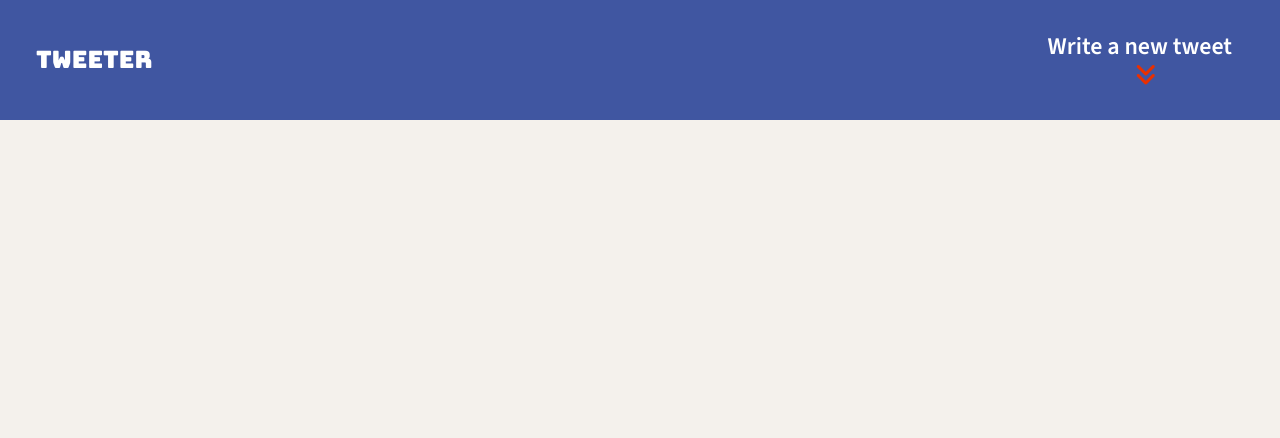
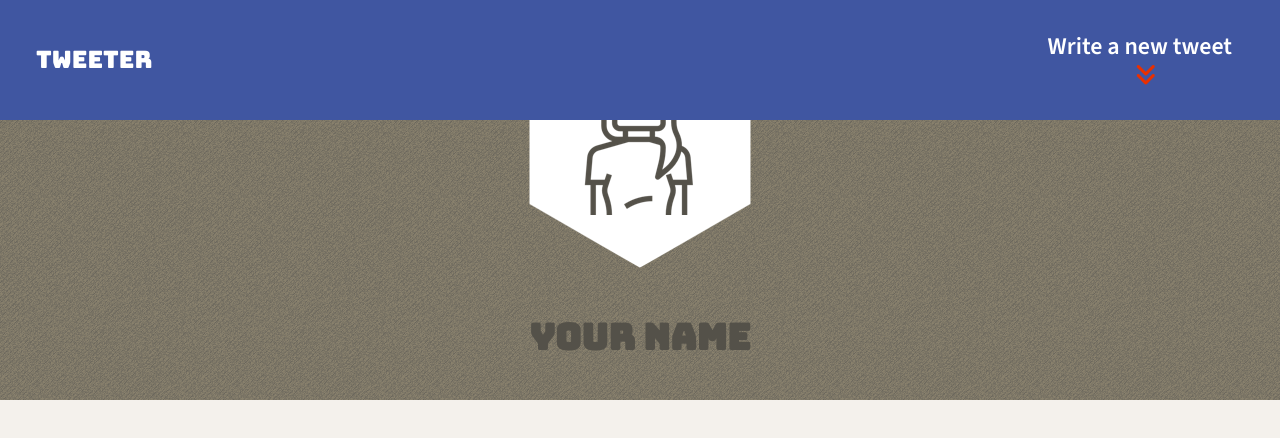
Before and after one commit to mascott82/tweeter, a website: page public/index.html in a window 1280 px wide. Drawn offline with nearby package versions, Linux system fonts and the light colour scheme.

Commit message:
Adding the header.

```diff
--- a/public/index.html
+++ b/public/index.html
@@ -15,6 +15,7 @@
     <!-- App CSS -->
     <link rel="stylesheet" href="/styles/layout.css" type="text/css" />
     <link rel="stylesheet" href="/styles/nav.css" type="text/css" />
+    <link rel="stylesheet" href="/styles/header.css" type="text/css" />
 
 
     <!-- External JS -->
@@ -41,6 +42,16 @@
       </div>
     </nav>
 
+    <header>
+      <div>
+          <img src="/images/profile-hex.png">
+      </div>
+      <br>
+      <div>
+          <h2>Your Name</h2>
+      </div>
+    </header>
+
     <!-- Page-specific (main) content here -->
     <main class="container"></main>
   </body>
--- /dev/null
+++ b/public/styles/header.css
@@ -0,0 +1,27 @@
+/* styles/header.css */
+
+body header {
+  height: 400px;
+  width: 100%;
+  background-color: #D6C394; /* Replace with your preferred color */
+  background-image: url('/images/debut-dark.png');
+
+  /* Flexbox to center content */
+  display: flex;
+  flex-direction: column;
+  justify-content: center;
+  align-items: center;
+}
+
+body header img {
+  /* Adjust the max-width and max-height properties as needed */
+  max-width: 100%;
+  max-height: 100%;
+}
+
+body header h2 {
+  margin-top: 15px; /* Adjust as needed for spacing between avatar and name */
+  font-family: 'Bungee', sans-serif; /* Use the imported font */
+}
+
+/* Additional styles can be added based on your preferences */
```
Also changed, not shown: public/images/debut-dark.png (added).
